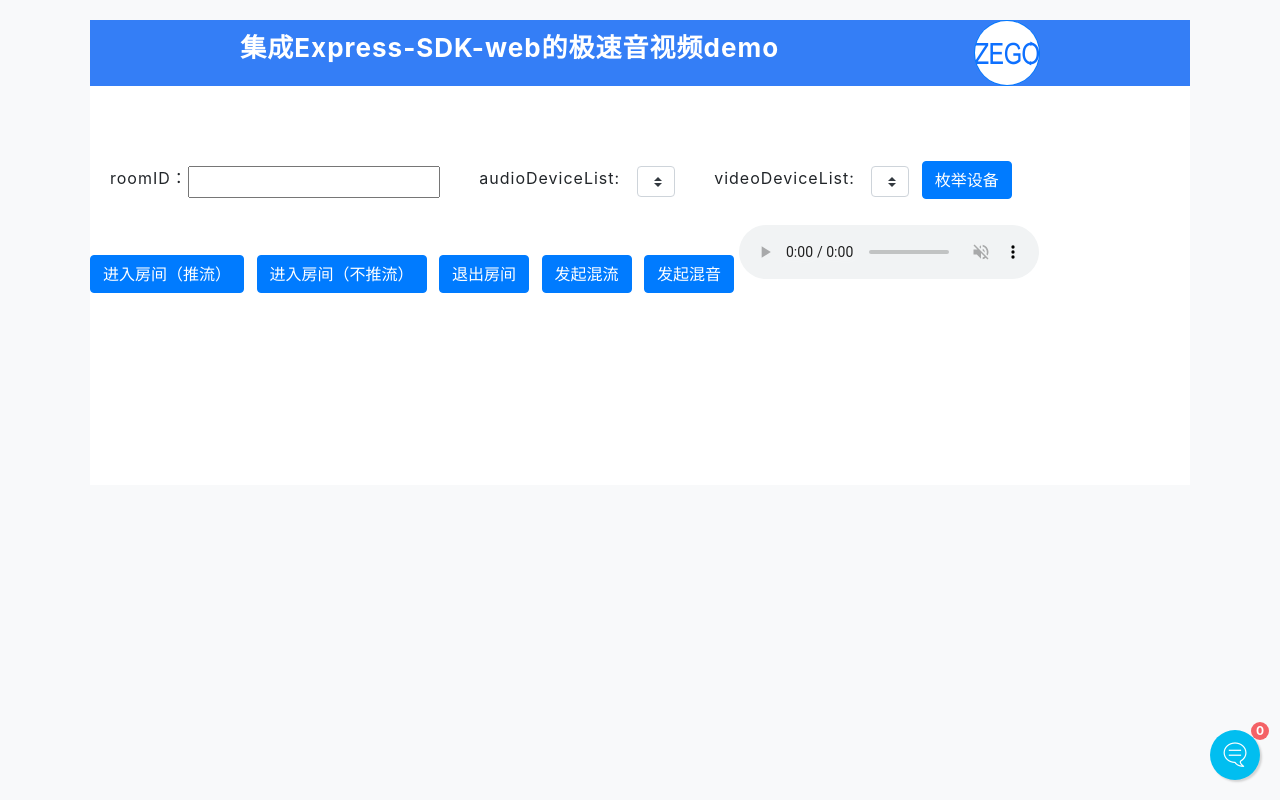
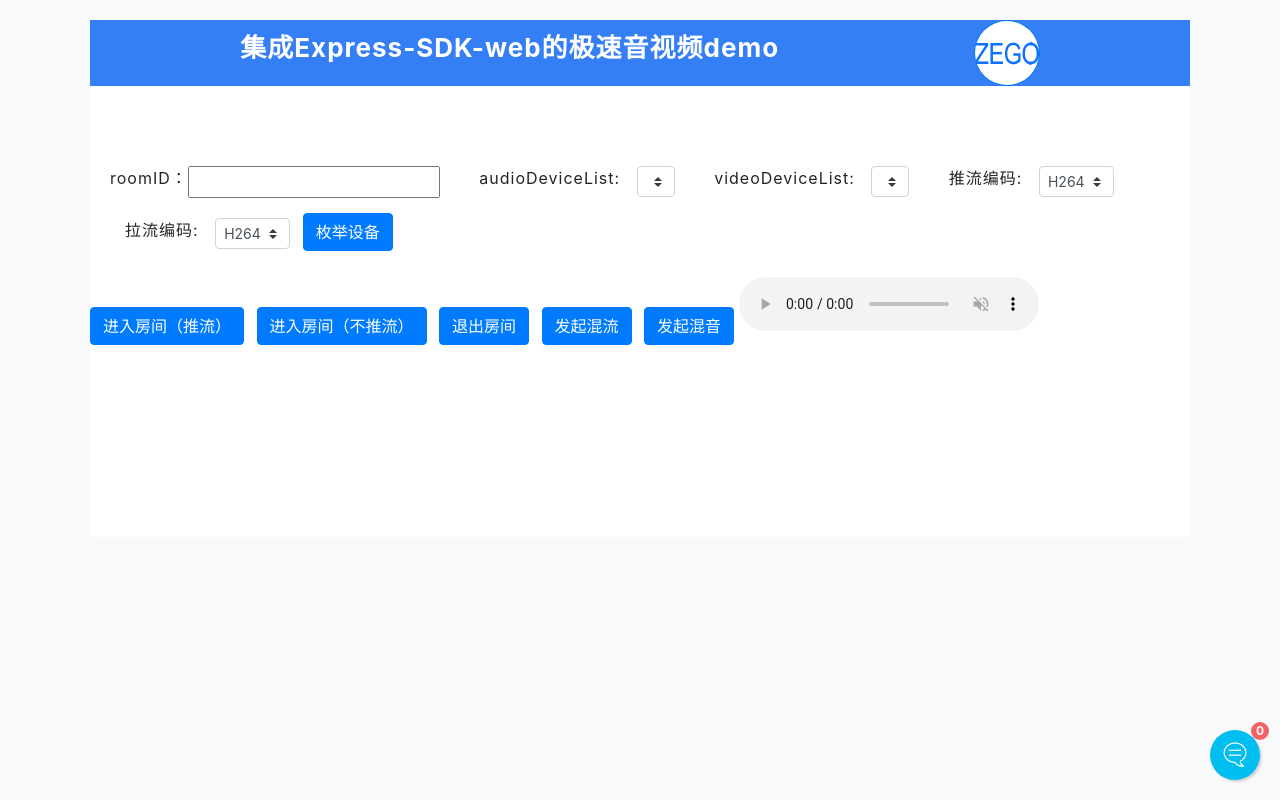
Before and after one commit to lixiaotong22/zego-sdk-webrtc-demo, a website built with webpack: page src/index.html in a window 1280 px wide. Built offline with nearby package versions, Linux system fonts and the light colour scheme; some packages are replaced by stand-ins of ours; what zego-express-engine-webrtc would draw is missing.

Commit message:
add publish and play coder

```diff
--- a/src/common.js
+++ b/src/common.js
@@ -214,7 +214,7 @@
     previewVideo.srcObject = localStream;
 
     let publishOption = {
-        videoCodec: 'H264'
+        videoCodec: $("#publishCoder").val()
     }
     isPublish = zg.startPublishingStream(streamID, localStream, publishOption);
 }
@@ -225,7 +225,7 @@
     let remoteStream = await zg.startPlayingStream(streamID, {
         video: true,
         audio: true,
-        videoCodec: 'H264'
+        videoCodec: $("#playCoder").val()
     });
     //<video>:渲染播放mediaStream数据
     let div = document.getElementById('div_remote');
--- a/src/index.html
+++ b/src/index.html
@@ -21,14 +21,28 @@
                 <label class="text-nowrap" style="letter-spacing: 1px;font-weight: normal;">audioDeviceList:&nbsp;
                     &nbsp;</label>
                 <select class="custom-select custom-select-sm" id="audioDeviceList">
-
                 </select>
             </div>
             <div class="d-inline-flex" style="margin-left: 35px;margin-top: 20px;">
                 <label class="text-nowrap" style="letter-spacing: 1px;font-weight: normal;">videoDeviceList:&nbsp;
                     &nbsp;</label>
                 <select class="custom-select custom-select-sm" id="videoDeviceList">
-
+                </select>
+            </div>
+            <div class="d-inline-flex" style="margin-left: 35px;margin-top: 20px;">
+                <label class="text-nowrap" style="letter-spacing: 1px;font-weight: normal;">推流编码:&nbsp;
+                    &nbsp;</label>
+                <select class="custom-select custom-select-sm" id="publishCoder">
+                    <option value= "H264">H264</option>
+                    <option value= "VP8">VP8</option>
+                </select>
+            </div>
+            <div class="d-inline-flex" style="margin-left: 35px;margin-top: 20px;">
+                <label class="text-nowrap" style="letter-spacing: 1px;font-weight: normal;">拉流编码:&nbsp;
+                    &nbsp;</label>
+                <select class="custom-select custom-select-sm" id="playCoder">
+                    <option value= "H264">H264</option>
+                    <option value= "VP8">VP8</option>
                 </select>
             </div>
             <button class="btn btn-primary" id="btn-dirver-nume" type="button" style="margin-left: 8px;">枚举设备</button>
```
